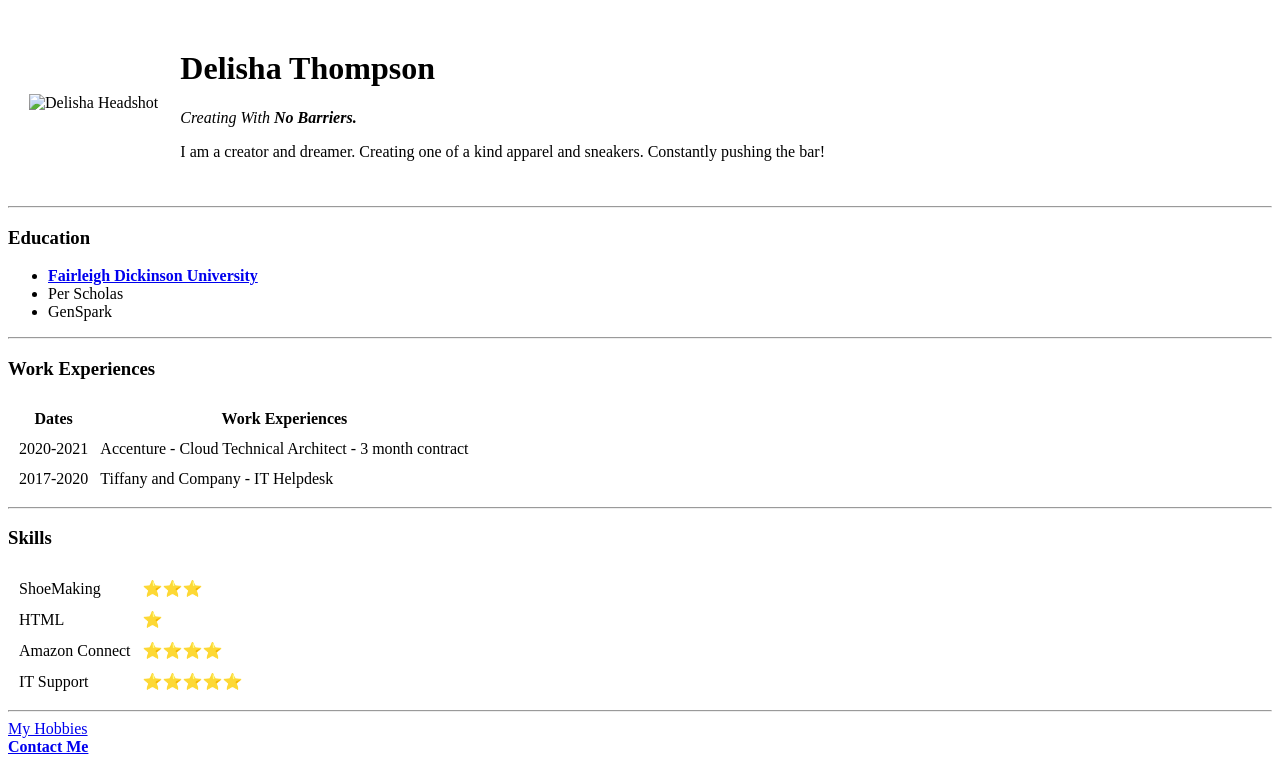
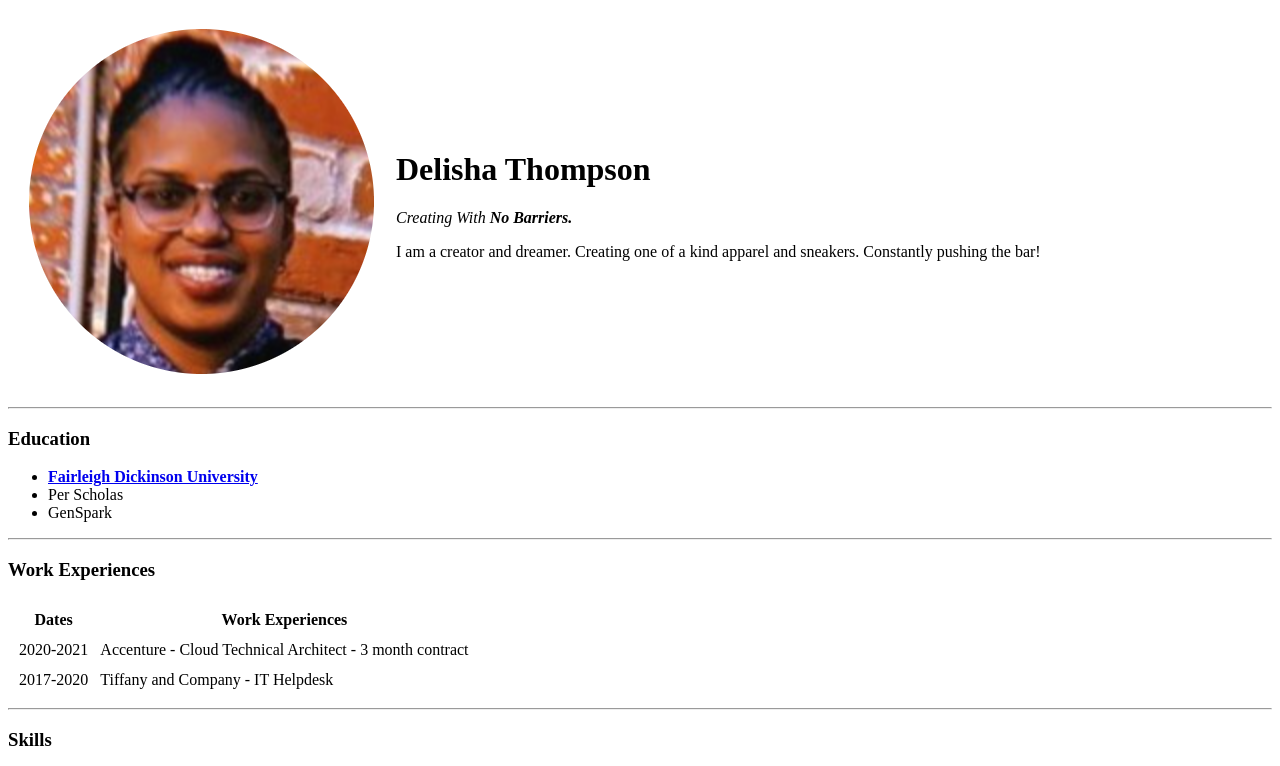
Before and after one commit to delishathompson/CustomSneakers, a plain HTML site: page index.html in a window 1280 px wide. Shown: the top 766 px of the page. Drawn offline with Linux system fonts and the light colour scheme.

Commit message:
Updated image source

```diff
--- a/index.html
+++ b/index.html
@@ -10,7 +10,7 @@
   <table cellspacing="20">
     <tr>
       <td>
-        <img src="Delisha Thompson Headshot-modified.png" alt="Delisha Headshot">
+        <img src="Images/Delisha Thompson Headshot-modified.png" alt="Delisha Headshot">
       </td>
       <td>
         <h1>Delisha Thompson</h1>
```
